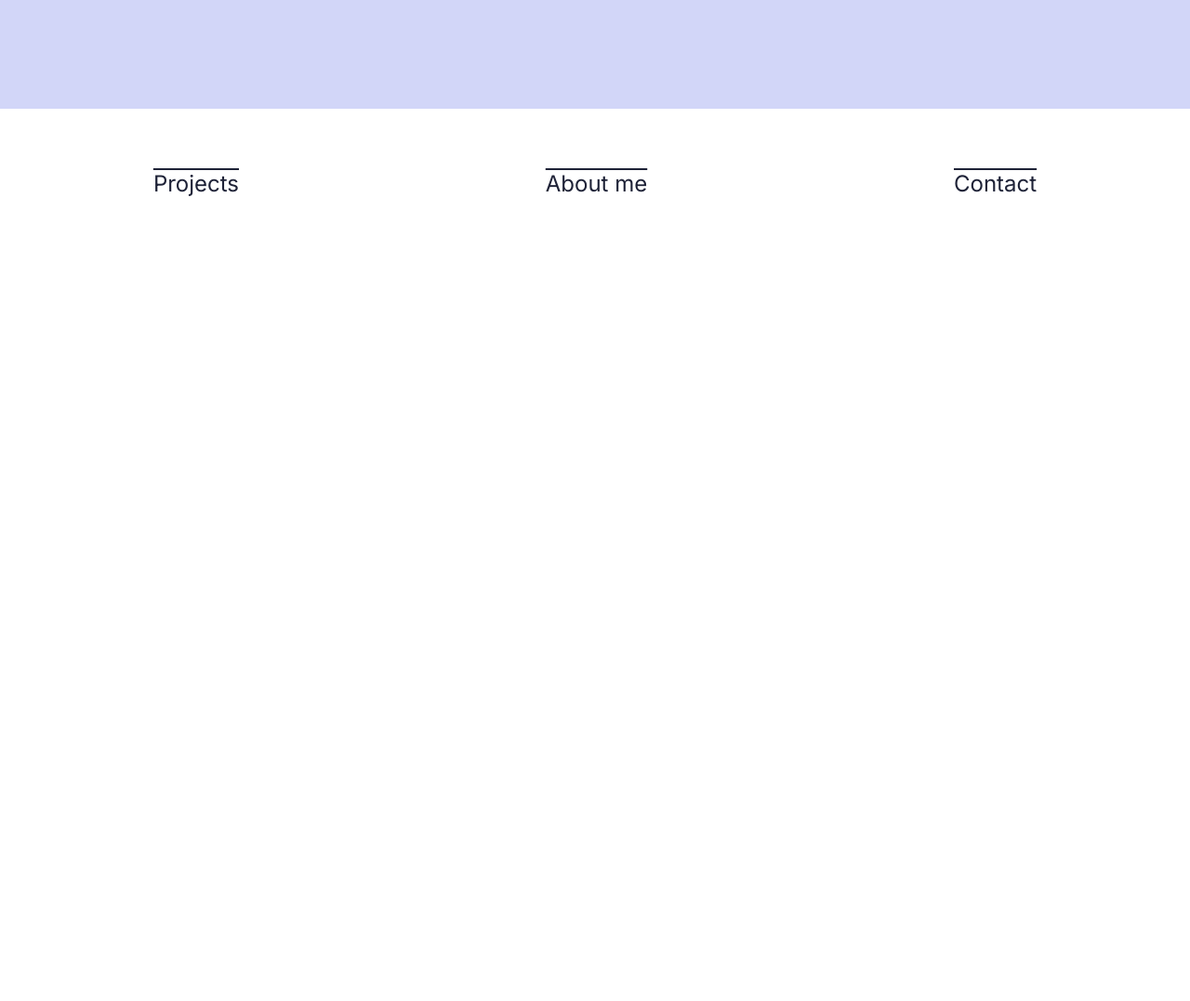
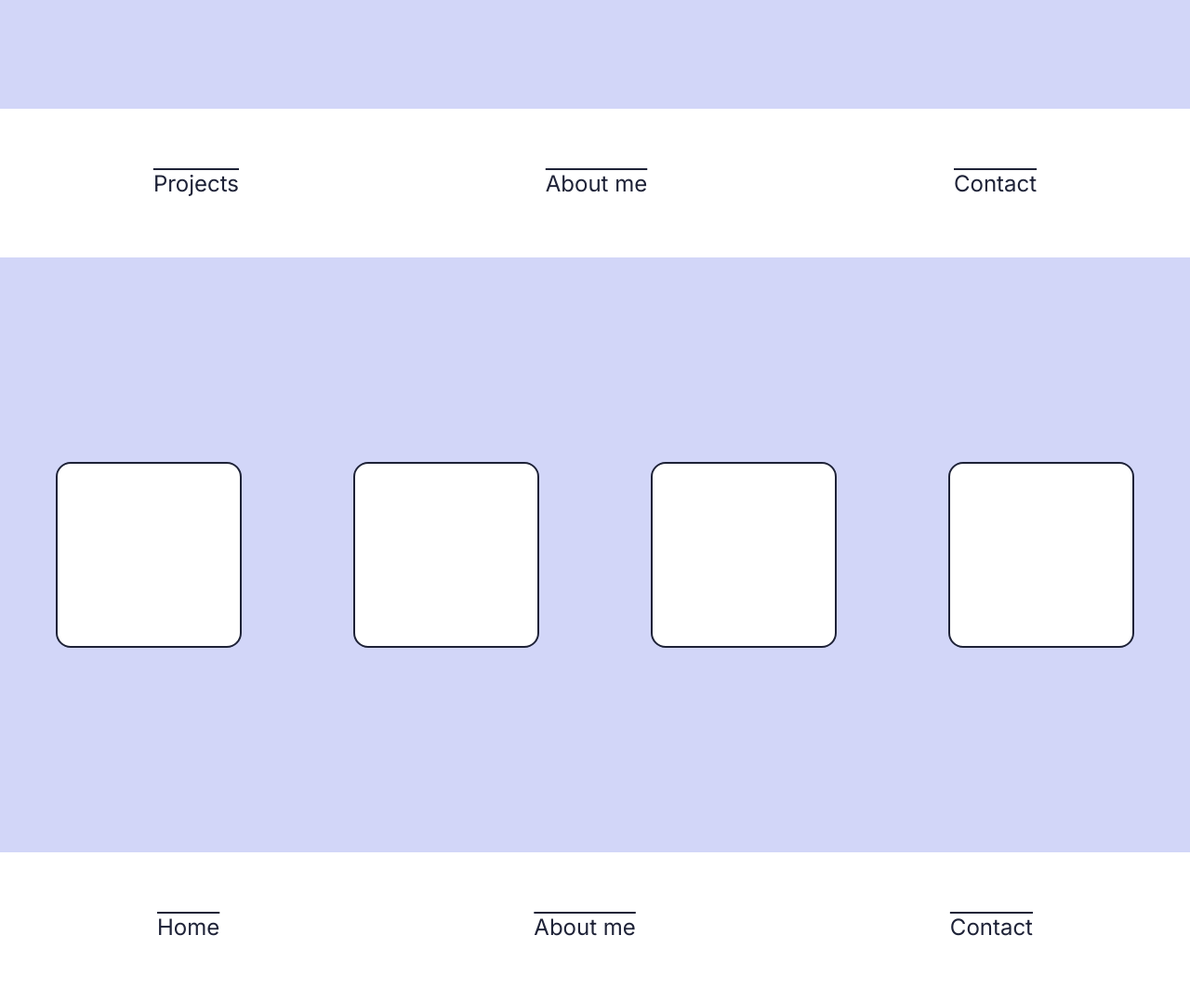
Before and after one commit to paulodelosrey/portfolio, a plain HTML site: page index.html in a window 1280 px wide. Shown: the part 523-1600 px from the top of the page at 93% size. Before the commit the page ends 800 px from the top, so only its background shows below. Drawn offline with Linux system fonts and the light colour scheme.

Commit message:
Projects
Avance en proyectos

```diff
--- a/index.html
+++ b/index.html
@@ -20,10 +20,23 @@
             </div>
         </div>
         <nav class="navigation">
-            <a class="anchors" href="">Projects</a>
+            <a class="anchors" href="#projects">Projects</a>
             <a class="anchors" href="">About me</a>
             <a class="anchors" href="">Contact</a>
         </nav>
     </header>
+    <section id="projects" class="projects-container">
+        <div class="projects">
+            <div class="project"></div>
+            <div class="project"></div>
+            <div class="project"></div>
+            <div class="project"></div>
+        </div>
+        <nav class="navigation">
+            <a class="anchors" href="">Home</a>
+            <a class="anchors" href="">About me</a>
+            <a class="anchors" href="">Contact</a>
+        </nav>
+    </section>
 </body>
 </html>
--- a/styles.css
+++ b/styles.css
@@ -64,3 +64,35 @@ body {
     color: #1E2237;
     font-size: 1.5rem;
 }
+
+.navigation .anchors:hover {
+    text-decoration: underline;
+    background-color: #5597c9;
+    color: white;
+    font-size: 1.5rem;
+}
+
+.projects-container {
+    height: 100vh;
+    width: 100%;
+    background-color: #D2D6F8;
+    display: flex;
+    flex-direction: column;
+}
+
+.projects {
+    height: 80vh;
+    width: 100%;
+    display: flex;
+    flex-wrap: wrap;
+    justify-content: space-around;
+    align-items: center;
+}
+
+.project {
+    height: 200px;
+    width: 200px;
+    background-color: white;
+    border: 2px solid #1E2237;
+    border-radius: 8%;
+}
```
